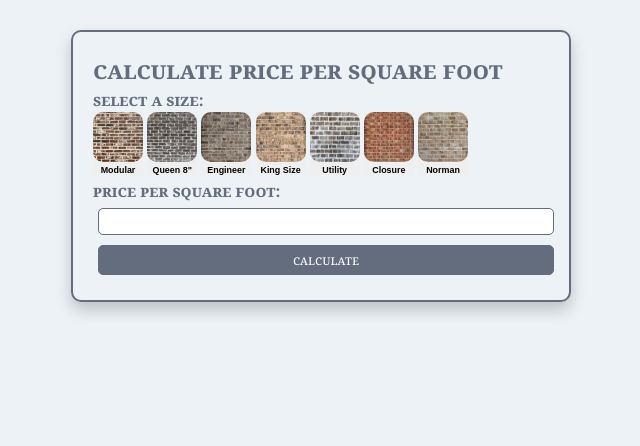
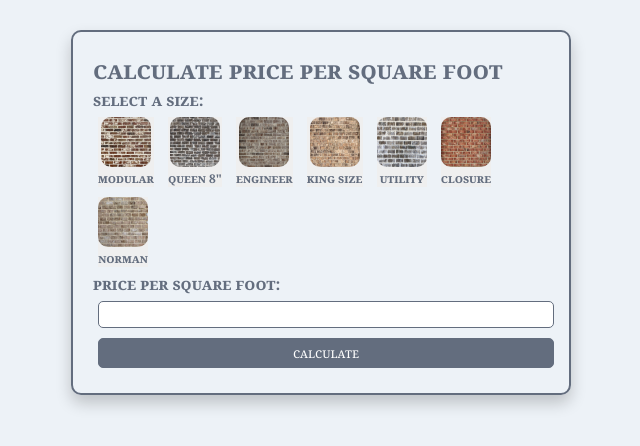
Before and after one commit to cherokeebrick/SqFtCalculator, a plain HTML site: page index.html in a window 1280 px wide. Shown: the whole page, without its empty margins (319-959 px from the left). Drawn offline with nearby package versions, Linux system fonts and the light colour scheme.

Commit message:
Update style.css

```diff
--- a/style.css
+++ b/style.css
@@ -13,7 +13,6 @@ body {
     align-items:center;
     justify-content: center;
     margin: 10px;
-     }
 
 
 .container {
@@ -22,7 +21,14 @@ body {
     padding: 20px;
     border: 2px solid #636d7e;
     border-radius: 10px;
-    box-shadow: 0 8px 16px rgba(0, 0, 0, 0.2);
+    box-shadow: 0 8px 16px rgba(0, 0, 0, 0.2);  }
+
+  }
+  h6 {
+    font-family: Georgia, 'Times New Roman', Times, serif;
+    font-variant-caps:all-petite-caps ;
+    font-size: 12px;
+    color: #636d7e;
   }
 
   img {
@@ -37,12 +43,14 @@ body {
   }
   button {
     border: none;
+    /* padding: 5px; */
+    margin: 5px;
   }
 
   button .icon-img:hover {
     box-shadow: 0 8px 16px rgba(0, 0, 0, 0.2);  }
   button h6:hover {
-    font-size: 10px;
+    font-size: 14px;
   }
 
   input, #calculate {
@@ -62,7 +70,7 @@ body {
   }
   button.selected {
     background-color: #f0f0f0;
-    border: 2px solid #636d7e;
+    border-bottom: 2px solid #636d7e;
   }
 
   /* Modify existing CSS for button hover effect */
```
